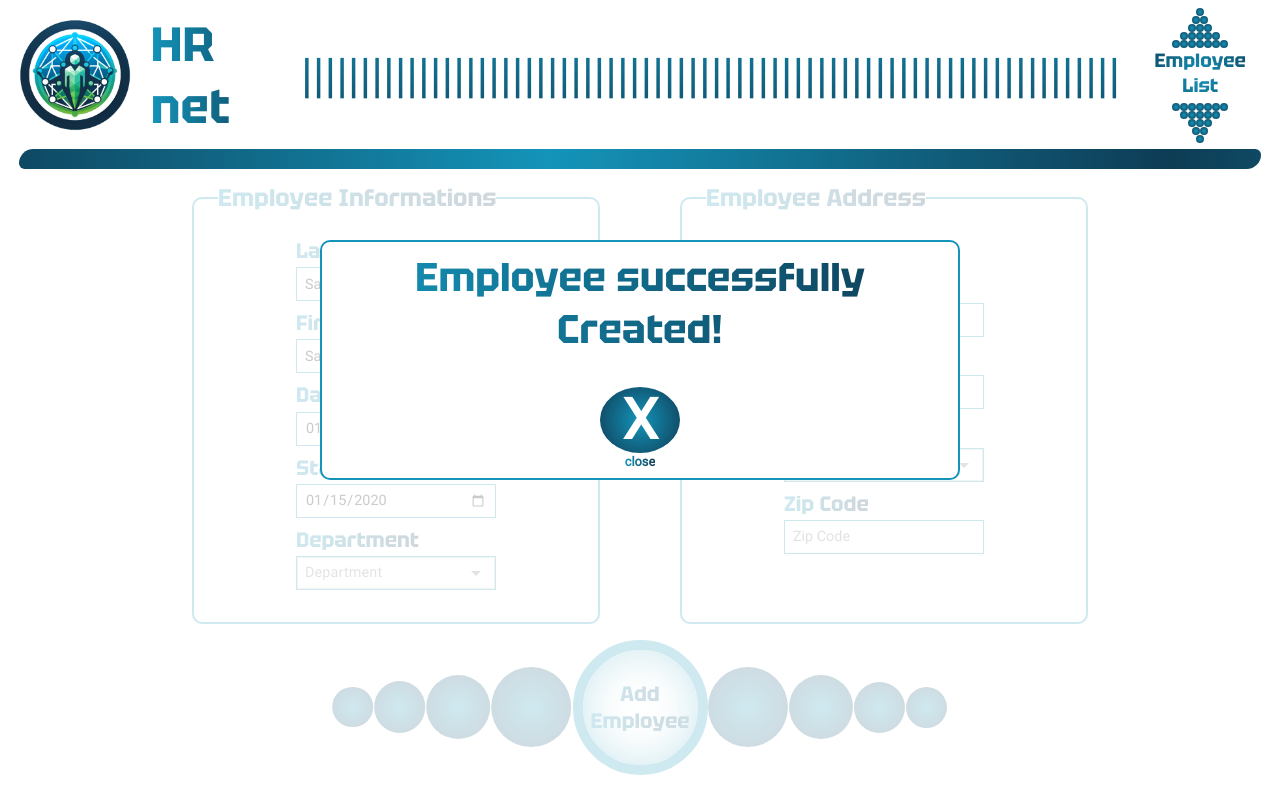
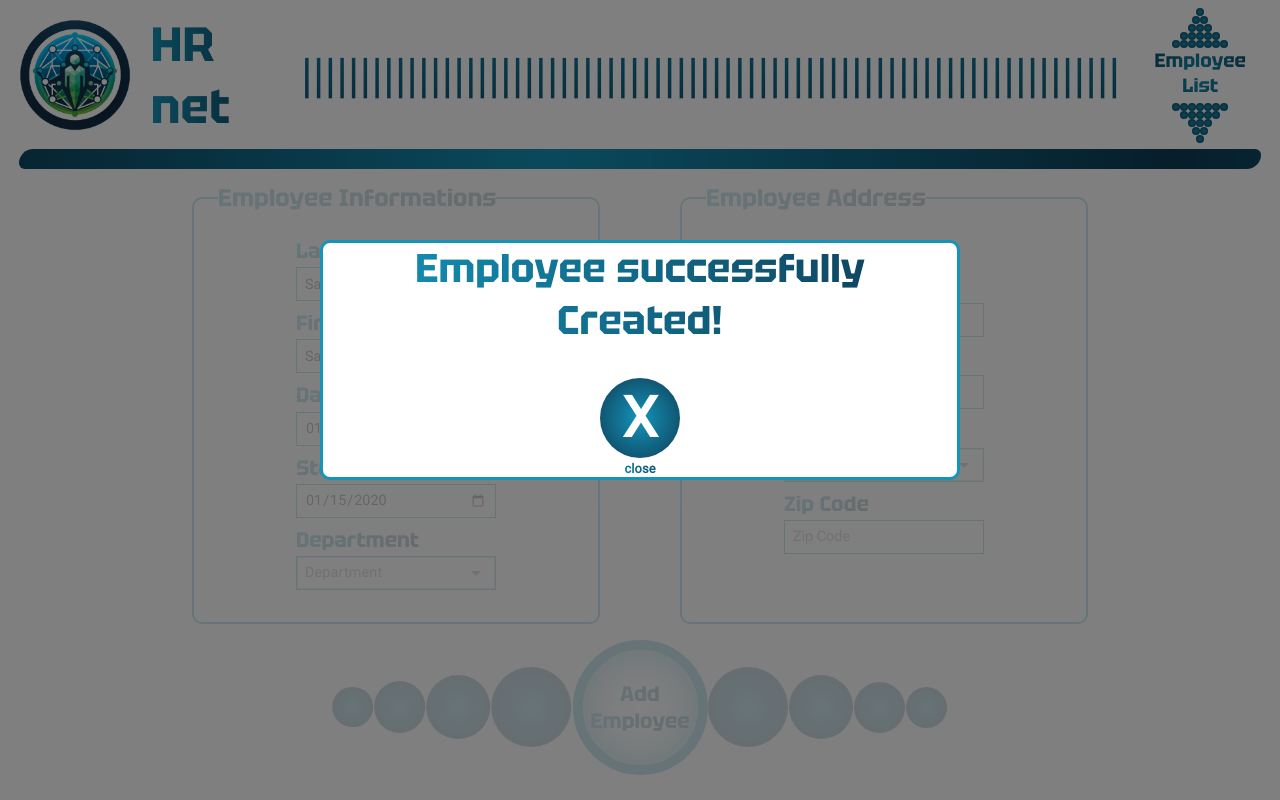
Before and after one commit to Git-EJ/OC_P14, a React (Vite) app: page /employee-create in a window 1280 px wide. Both pictures are taken after typing "Sample", "Sample", "2020-01-15", "2020-01-15", "Sample", "Sample" into the empty fields and a click on the button "Add Employee". Built offline with nearby package versions, Linux system fonts and the light colour scheme.

Commit message:
MUI modal for : when createEmployee form is submit

```diff
--- a/package.json
+++ b/package.json
@@ -14,6 +14,7 @@
     "@emotion/react": "^11.11.3",
     "@emotion/styled": "^11.11.0",
     "@mui/material": "^5.15.3",
+    "@react-spring/web": "^9.7.3",
     "prop-types": "^15.8.1",
     "react": "^18.2.0",
     "react-dom": "^18.2.0",
--- a/src/atoms/Modal.jsx
+++ b/src/atoms/Modal.jsx
@@ -1,45 +1,133 @@
 import PropTypes from 'prop-types';
-import { useCallback, useEffect } from 'react';
-
-// TODO MUI modal
-const Modal = ({closeModal}) => {
+import Backdrop from '@mui/material/Backdrop';
+import Box from '@mui/material/Box';
+import Modal from '@mui/material/Modal';
+import Typography from '@mui/material/Typography';
+import { useSpring, animated } from '@react-spring/web';
+import { cloneElement, forwardRef, useCallback, useContext, useEffect, useState } from 'react';
+import CreateEmployeeContext from '../context/createEmployee/CreateEmployeeContext';
 
 
-  const handleKeyDown = useCallback((e) => {
-    if (e.key === 'Escape') {
-      closeModal();
-    }
-  }, [closeModal]);
+const Fade = forwardRef(function Fade(props, ref) {
+  const {
+    children,
+    in: open,
+    onClick,
+    onEnter,
+    onExited,
+    ownerState,
+    ...other
+  } = props;
 
 
+  const style = useSpring({ //all window
+    from: {
+      opacity: 0,
+    },
+    to: {
+      opacity: open ? 1 : 0,
+    },
+
+    onStart: () => {
+      if (open && onEnter) {
+        onEnter(null, true);
+
+      }
+    },
+    onRest: () => {
+      if (!open && onExited) {
+        onExited(null, true);
+      }
+    },
+  });
+  return (
+    <animated.div ref={ref} style={style} {...other} >
+      {cloneElement(children, { onClick })}
+    </animated.div>
+  );
+});
+
+Fade.propTypes = {
+  children: PropTypes.element,
+  in: PropTypes.bool.isRequired,
+  onEnter: PropTypes.func,
+  onExited: PropTypes.func,
+  onClick: PropTypes.func,
+  ownerState: PropTypes.object,
+};
+
+// const style = {
+//   position: 'absolute',
+//   top: '50%',
+//   left: '50%',
+//   transform: 'translate(-50%, -50%)',
+//   width: 400,
+//   bgcolor: 'background.paper',
+//   border: '2px solid #000',
+//   boxShadow: 24,
+//   p: 4,
+// };
+
+
+const SpringModal = ({prefix, anim1, anim2, text}) => {
+
+  const { state: createEmployeeState, dispatch: createEmployeeDispatch } = useContext(CreateEmployeeContext);
+  const setIsModalOpen = useCallback((payload) => { createEmployeeDispatch({ type: "SET_IS_MODAL_OPEN", payload }) }, [createEmployeeDispatch]);
+  const { isModalOpen } = createEmployeeState;
+
+  const [modalOpenForTooLong, setModalOpenForTooLong] = useState(false);
+
+
+  const handleClose = () => setIsModalOpen(false);
+
   useEffect(() => {
-    const handleKeyDown = (event) => {
-      if (event.key === 'Escape') {
-        closeModal();
-      }
-    };
-    window.addEventListener('keydown', handleKeyDown);
-    return () => {
-      window.removeEventListener('keydown', handleKeyDown);
-    };
-  }, [closeModal]);
+    if (isModalOpen) {
+      const timer = setTimeout(() => {
+        setModalOpenForTooLong(true);
+      },process.env.NODE_ENV === "development" ? 3000 : 10000);
+      return () => clearTimeout(timer);
+    }
+  }, [isModalOpen]);
+
 
   return (
+    <>
+      <Modal
+        aria-labelledby="spring-modal-title"
+        aria-describedby="spring-modal-description"
+        open={isModalOpen}
+        onClose={handleClose}
+        closeAfterTransition
+        slots={{ backdrop: Backdrop }}
+        slotProps={{
+          backdrop: {
+            TransitionComponent: Fade,
+          },
+        }}
+      >
+        {/* <Fade in={isModalOpen} sx={style}>  */}
+        <Fade in={isModalOpen}>
+          <Box className={modalOpenForTooLong ? `${prefix}_container ${anim1}` : `${prefix}_container` }>
+              <Typography id="spring-modal-title" variant="" component="div"> {/*variant = style && component = render in html element*/}
+                <div className={`${prefix}_text`}>{`${text}`}</div>
+              </Typography>
+              <Typography id="spring-modal-description" component="div" sx={{ mt: 0 }} className={modalOpenForTooLong ? {anim2} :""}> {/*sx = margin-top */}
+                <div className={`${prefix}_close-button`} onClick={handleClose} >X</div>
+                <div className={`${prefix}_close-button_label`}>close</div>
+              </Typography>
+            {/* </div> */}
+          </Box>
+        </Fade>
+      </Modal>
+    </>
+  );
+}
 
-    <div className="modal_container"
-      id='create-employee_modal'
-      tabIndex={-1}
-      onKeyDown={handleKeyDown}
-    >
-      <div className="modal_text">Employee successfully Created!</div>
-      <div className="modal_close-button"  onClick={closeModal} >X</div>
-      <div className="modal_close-button_label">close</div>
-    </div>
-  );
+export default SpringModal;
+
+SpringModal.propTypes = {
+  prefix: PropTypes.string.isRequired,
+  anim1: PropTypes.string,
+  anim2: PropTypes.string,
+  text: PropTypes.string.isRequired,
 };
-
-export default Modal;
-
-Modal.propTypes = {
-  closeModal: PropTypes.func.isRequired
-};
--- a/src/molecules/CreateEmployeeForm.jsx
+++ b/src/molecules/CreateEmployeeForm.jsx
@@ -2,8 +2,8 @@ import React, { useCallback, useContext, useEffect, useState } from "react";
 import employeesDataContext from "../context/employeesData/EmployeesDataContext";
 import CreateEmployeeContext from "../context/createEmployee/CreateEmployeeContext"
 import SelectField from "../atoms/SelectField";
-import Modal from '../atoms/Modal';
 import SpheresButton from "./SpheresButton";
+import SpringModal from "../atoms/Modal";
 
 
 // TODO REGEX INPUT
@@ -211,14 +211,7 @@ const CreateEmployeeForm = () => {
     setIsModalOpen(true);
     setEmployeesData([...employeesData, newArrayOfInputsValues]);
   }
-  useEffect(() => {
-    console.log('employeesData', employeesData)
-  }, [employeesData])
 
-
-  const closeModal = useCallback(() => {
-    setIsModalOpen(false);
-  }, [setIsModalOpen]);
 
   return (
     <>
@@ -279,7 +272,14 @@ const CreateEmployeeForm = () => {
         </form>
       </main>
 
-      {isModalOpen && <Modal closeModal={closeModal} />}
+      {isModalOpen &&
+        <SpringModal
+          prefix={"modal"}
+          anim1={"modal_shake"}
+          anim2={"modal_heart-beat"}
+          text={'Employee successfully Created!'}
+        />
+      }
     </>
   )
 }
--- a/src/styles/css/index.css
+++ b/src/styles/css/index.css
@@ -117,6 +117,37 @@ th {
   }
   100% {
     background-position: 0 0;
+  }
+}
+@keyframes modal_shaking {
+  0% {
+    transform: translate(-50%, -50%) rotate(0);
+  }
+  25% {
+    transform: translate(-50%, -50%) rotate(-3deg);
+  }
+  75% {
+    transform: translate(-50%, -50%) rotate(3deg);
+  }
+  100% {
+    transform: translate(-50%, -50%) rotate(0);
+  }
+}
+@keyframes modal_heart_beat {
+  0% {
+    transform: scale(1);
+  }
+  25% {
+    transform: translate(40%, -10%) scale(1.2);
+  }
+  50% {
+    transform: scale(1);
+  }
+  75% {
+    transform: translate(-40%, -10%) scale(1.2);
+  }
+  100% {
+    transform: scale(1);
   }
 }
 html,
@@ -457,12 +488,12 @@ body ::-webkit-scrollbar {
   justify-content: center;
   align-items: center;
   flex-direction: column;
-  position: fixed;
+  position: absolute;
   top: 45%;
   left: 50%;
   transform: translate(-50%, -50%);
   padding: 1.2rem;
-  border: 2px solid #1494B9;
+  border: 3px solid #1494B9;
   border-radius: 10px;
   background-color: #fff;
 }
@@ -492,12 +523,19 @@ body ::-webkit-scrollbar {
 }
 .modal_close-button_label {
   margin-top: 0.1rem;
+  text-align: center;
   font-size: 0.8rem;
   font-weight: 700;
   background: linear-gradient(to right, #1494B9, #0E3C55);
   -webkit-background-clip: text;
   background-clip: text;
   color: transparent;
+}
+.modal_shake {
+  animation: modal_shaking 10s linear infinite;
+}
+.modal_heart-beat {
+  animation: modal_heart_beat 5s cubic-bezier(0.17, 0.62, 0.44, 0.89) infinite;
 }
 
 .form_wrapper {
--- a/src/styles/scss/components/modal.scss
+++ b/src/styles/scss/components/modal.scss
@@ -4,12 +4,12 @@
     width: fit-content;
     height: 30vh;
     @include flex_center_column;
-    position: fixed;
+    position: absolute;
     top: 45%;
     left: 50%;
     transform: translate(-50%, -50%);
     padding: 1.2rem;
-    border: 2px solid $primary-color;
+    border: 3px solid $primary-color;
     border-radius: 10px;
     background-color: #fff;
   }
@@ -34,11 +34,21 @@
     border-radius: 50%;
     cursor: pointer;
 
+
     &_label {
       margin-top: 0.1rem;
+      text-align: center;
       font-size: 0.8rem;
       font-weight: 700;
       @include gradient_text($secondary_linear-gradient);
     }
   }
+
+  &_shake {
+    animation: modal_shaking 10s linear infinite;
+  }
+
+  &_heart-beat {
+    animation: modal_heart_beat 5s cubic-bezier(.17, .62, .44, .89) infinite ;
+  }
 }
--- a/src/styles/scss/utils/__animations.scss
+++ b/src/styles/scss/utils/__animations.scss
@@ -4,3 +4,18 @@
   75% {background-position: 20vw 0;}
   100% {background-position: 0 0;}
 }
+
+@keyframes modal_shaking {
+  0% {transform: translate(-50%, -50%) rotate(0)}
+  25% {transform: translate(-50%, -50%) rotate(-3deg)}
+  75% {transform: translate(-50%, -50%) rotate(3deg)}
+  100% {transform: translate(-50%, -50%) rotate(0)}
+}
+
+@keyframes modal_heart_beat {
+  0% {transform: scale(1)}
+  25% {transform: translate(40%, -10%) scale(1.2)}
+  50% {transform: scale(1)}
+  75% {transform: translate(-40%, -10%) scale(1.2)}
+  100% {transform: scale(1)}
+}
```
Also changed, not shown: 2 other files (tests, documents, lock files or other folders).
